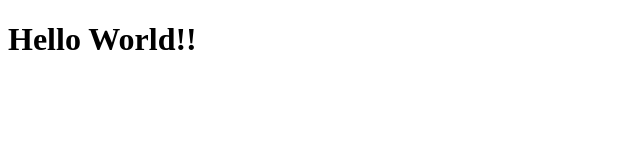
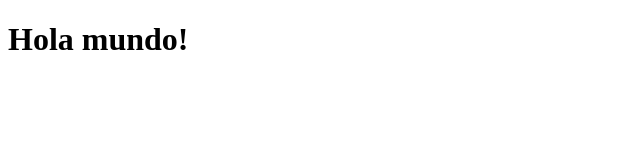
Before and after one commit to Killerdav02/git-branch-conflicto, a plain HTML site: page index.html in a window 1280 px wide. Shown: the whole page, without its empty margins (0-640 px from the left). Drawn offline with Linux system fonts and the light colour scheme.

Commit message:
Reapply "Merge branch 'feature/conflicto' into develop"
This reverts commit 7bf53ae84a985a3ec0ad50109a9dc997337aac1a.

```diff
--- a/index.html
+++ b/index.html
@@ -4,6 +4,6 @@
     <title>Welcome</title>
 </head>
 <body>
-    <h1>Hello World!!</h1>
+    <h1>Hola mundo!</h1>
 </body>
 </html>
```
